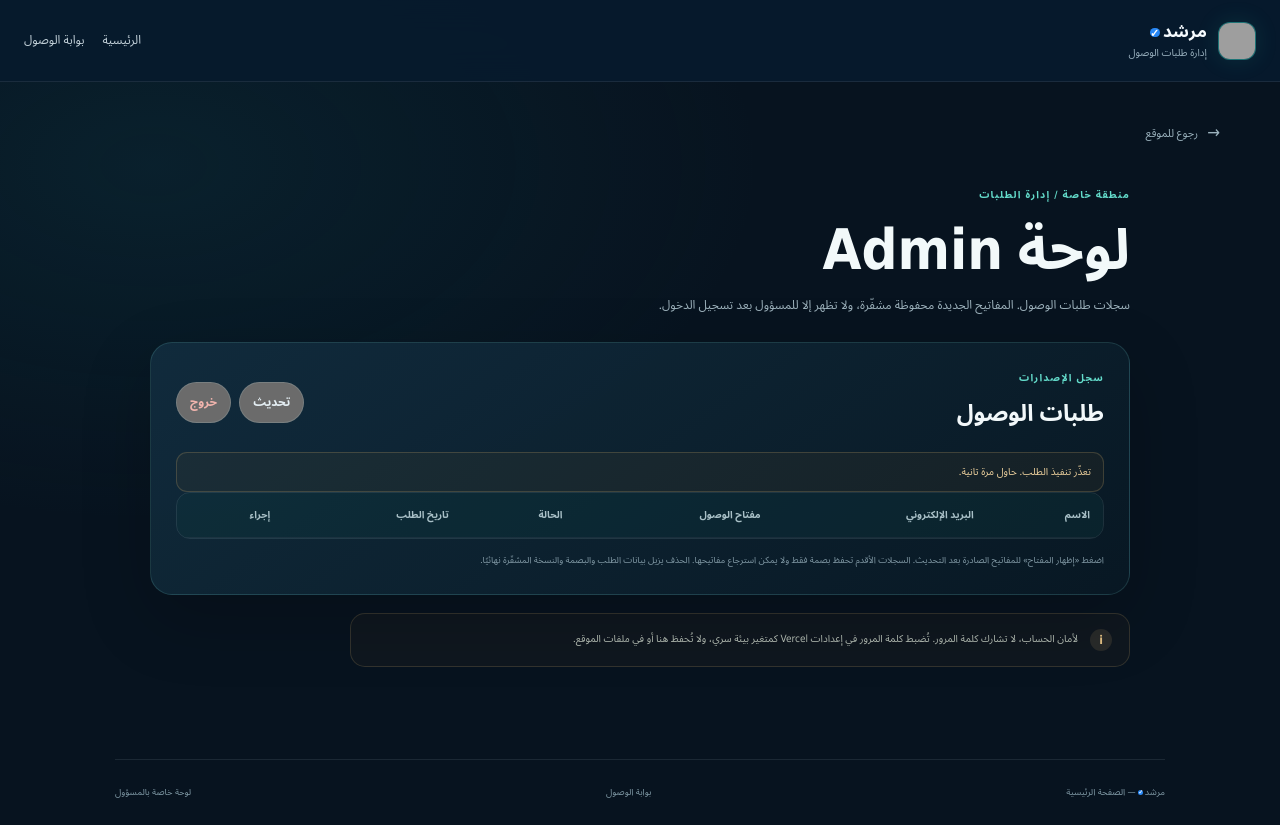
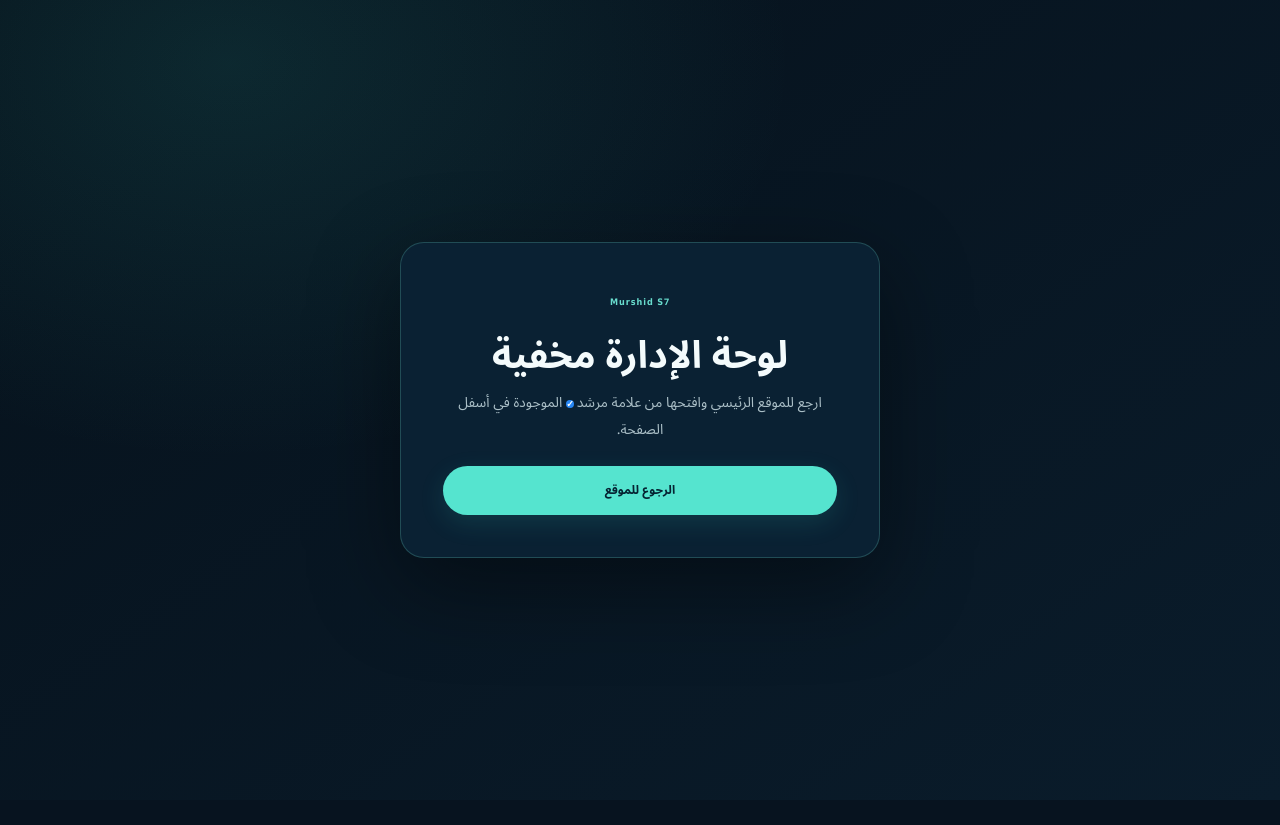
Before and after one commit to seiferfanerfan-jpg/setr-seif-ai.-, a website: page public/admin.html in a window 1280 px wide. After the commit the page ends 800 px from the top, so only its background shows below. Drawn offline with Linux system fonts and the light colour scheme; no server answers; grey boxes are pictures that could not be loaded; a web font is replaced by a local one.

Commit message:
fix: gate direct admin page behind discovery gesture

```diff
--- a/public/admin.css
+++ b/public/admin.css
@@ -50,3 +50,13 @@
   font-size: 9px;
   line-height: 1.6;
 }
+
+
+/* Hide the Admin interface until the footer-logo gesture is completed */
+.admin-discovery-gate{display:none}
+html.admin-discovery-locked body.admin-page>:not(.admin-discovery-gate){display:none!important}
+html.admin-discovery-locked .admin-discovery-gate{position:fixed;z-index:10000;inset:0;display:grid;place-items:center;min-height:100vh;padding:24px;background:radial-gradient(ellipse at 18% 8%,rgba(57,199,181,.12),transparent 38%),linear-gradient(145deg,#06111b,#0a1c2b);color:#f2f9fa}
+.admin-discovery-card{width:min(100%,480px);padding:clamp(24px,6vw,42px);border:1px solid rgba(115,226,211,.22);border-radius:24px;background:rgba(11,35,53,.94);box-shadow:0 28px 90px rgba(0,0,0,.42);text-align:center}
+.admin-discovery-card h1{margin:15px 0 8px;font-size:clamp(26px,7vw,38px);line-height:1.35;color:#f4fbfc}
+.admin-discovery-card p{margin:0 0 22px;color:#acc0c8;font-size:14px;line-height:1.9}
+.admin-discovery-card .button{width:100%}
--- a/public/admin.html
+++ b/public/admin.html
@@ -1,5 +1,5 @@
 <!doctype html>
-<html lang="ar-EG" dir="rtl">
+<html lang="ar-EG" dir="rtl" class="admin-discovery-locked">
 <head>
   <meta charset="utf-8">
   <meta name="viewport" content="width=device-width, initial-scale=1">
@@ -11,10 +11,18 @@
   <link rel="preconnect" href="https://fonts.gstatic.com" crossorigin>
   <link href="https://fonts.googleapis.com/css2?family=Aref+Ruqaa:wght@400;700&display=swap" rel="stylesheet">
   <link rel="stylesheet" href="/styles.css">
-  <link rel="stylesheet" href="/admin.css?v=key-reveal-20261014">
+  <link rel="stylesheet" href="/admin.css?v=secret-admin-gate-20261021">
   <title>لوحة Admin — مرشد</title>
 </head>
 <body class="portal-page admin-page">
+  <section class="admin-discovery-gate" data-admin-discovery-gate aria-labelledby="admin-discovery-title">
+    <div class="admin-discovery-card">
+      <span class="portal-card-step">Murshid S7</span>
+      <h1 id="admin-discovery-title">لوحة الإدارة مخفية</h1>
+      <p>ارجع للموقع الرئيسي وافتحها من علامة مرشد الموجودة في أسفل الصفحة.</p>
+      <a class="button button-primary" href="/">الرجوع للموقع</a>
+    </div>
+  </section>
   <a class="skip-link" href="#main">انط للمحتوى</a>
   <header class="site-header">
     <div class="header-inner">
--- a/public/script.js
+++ b/public/script.js
@@ -516,3 +516,18 @@ function initializeAdminDiscovery() {
 }
 
 initializeAdminDiscovery();
+
+
+function initializeAdminPageVisibility() {
+  const root = document.documentElement;
+  if (!root.classList.contains('admin-discovery-locked')) return;
+  try {
+    if (sessionStorage.getItem('murshid-admin-discovery-unlocked-v1') === '1') {
+      root.classList.remove('admin-discovery-locked');
+    }
+  } catch {
+    // Leave the Admin page hidden if session storage cannot be checked.
+  }
+}
+
+initializeAdminPageVisibility();
```
